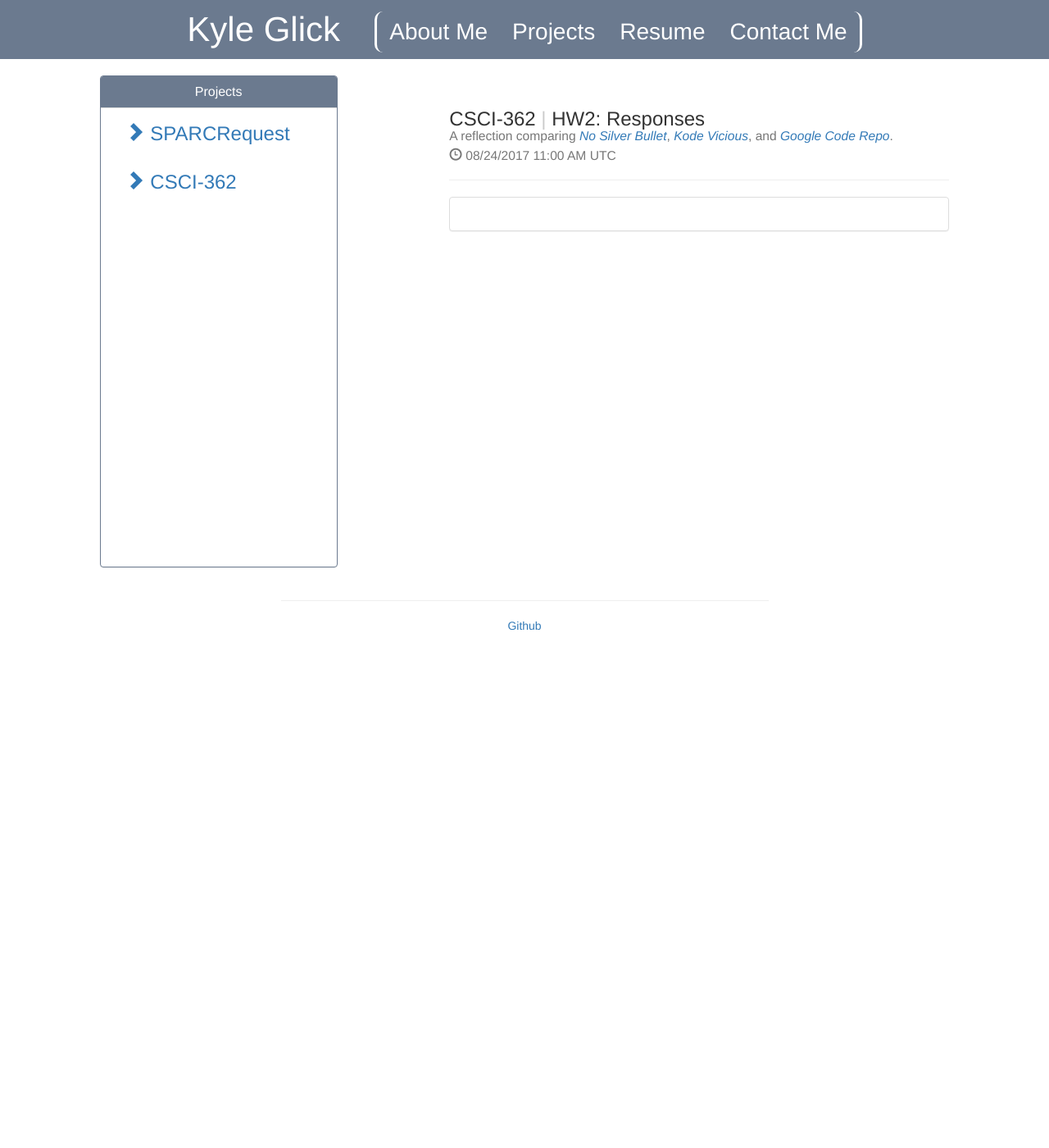
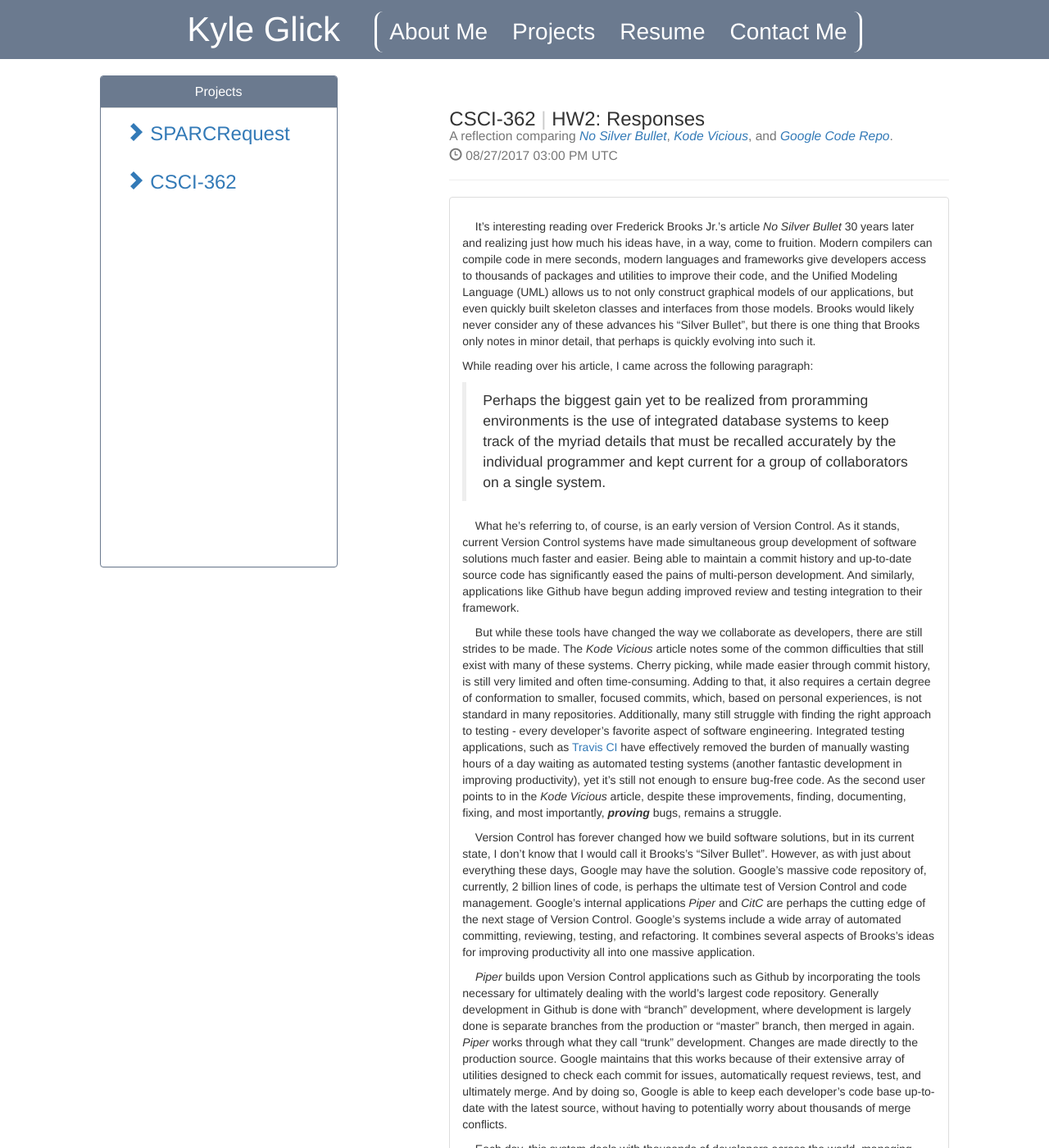
Before and after one commit to kayla-glick/kayla-glick.github.io, a Jekyll site: the page built from projects/CSCI-362/_posts/2017-08-27-hw2.md, in a window 1280 px wide and 1400 px high. Shown: the whole window at 82% size. Built offline with Jekyll 4.4.1, drawn with Linux system fonts in a browser that asks for light colours; nearby versions of some CDN libraries; some of the changed text lies outside the part shown.

Commit message:
added hw2, minor touch ups to other posts

```diff
--- a/projects/CSCI-362/_posts/2017-08-27-hw2.md
+++ b/projects/CSCI-362/_posts/2017-08-27-hw2.md
@@ -2,6 +2,21 @@
 layout: post
 title: "HW2: Responses"
 description: A reflection comparing [_No Silver Bullet_](http://stono.cs.cofc.edu/~bowring/classes/csci%20362/docs/NoSilverBulletOriginal.pdf), [_Kode Vicious_](http://stono.cs.cofc.edu/~bowring/classes/csci%20362/docs/p32-neville-neil.pdf), and [_Google Code Repo_](http://stono.cs.cofc.edu/~bowring/classes/csci%20362/docs/GoogleCodeRepo-78-potvin.pdf?id=0B2El51RQ1MQnTTVWYVNiOWhuX0U).
-date: 2017-08-24 11:00:00 -5EST
+date: 2017-08-27 15:00:00 -5EST
 category: CSCI-362
 ---
+
+&nbsp;&nbsp;&nbsp;&nbsp;It's interesting reading over Frederick Brooks Jr.'s article _No Silver Bullet_ 30 years later and realizing just how much his ideas have, in a way, come to fruition. Modern compilers can compile code in mere seconds, modern languages and frameworks give developers access to thousands of packages and utilities to improve their code, and the Unified Modeling Language (UML) allows us to not only construct graphical models of our applications, but even quickly built skeleton classes and interfaces from those models. Brooks would likely never consider any of these advances his "Silver Bullet", but there is one thing that Brooks only notes in minor detail, that perhaps is quickly evolving into such it.
+
+While reading over his article, I came across the following paragraph:
+> Perhaps the biggest gain yet to be realized from proramming environments is the use of integrated database systems to keep track of the myriad details that must be recalled accurately by the individual programmer and kept current for a group of collaborators on a single system.
+
+&nbsp;&nbsp;&nbsp;&nbsp;What he's referring to, of course, is an early version of Version Control. As it stands, current Version Control systems have made simultaneous group development of software solutions much faster and easier. Being able to maintain a commit history and up-to-date source code has significantly eased the pains of multi-person development. And similarly, applications like Github have begun adding improved review and testing integration to their framework.
+
+&nbsp;&nbsp;&nbsp;&nbsp;But while these tools have changed the way we collaborate as developers, there are still strides to be made. The _Kode Vicious_ article notes some of the common difficulties that still exist with many of these systems. Cherry picking, while made easier through commit history, is still very limited and often time-consuming. Adding to that, it also requires a certain degree of conformation to smaller, focused commits, which, based on personal experiences, is not standard in many repositories. Additionally, many still struggle with finding the right approach to testing - every developer's favorite aspect of software engineering. Integrated testing applications, such as [Travis CI](https://travis-ci.org/) have effectively removed the burden of manually wasting hours of a day waiting as automated testing systems (another fantastic development in improving productivity), yet it's still not enough to ensure bug-free code. As the second user points to in the _Kode Vicious_ article, despite these improvements, finding, documenting, fixing, and most importantly, _**proving**_ bugs, remains a struggle.
+
+&nbsp;&nbsp;&nbsp;&nbsp;Version Control has forever changed how we build software solutions, but in its current state, I don't know that I would call it Brooks's "Silver Bullet". However, as with just about everything these days, Google may have the solution. Google's massive code repository of, currently, 2 billion lines of code, is perhaps the ultimate test of Version Control and code management. Google's internal applications _Piper_ and _CitC_ are perhaps the cutting edge of the next stage of Version Control. Google's systems include a wide array of automated committing, reviewing, testing, and refactoring. It combines several aspects of Brooks's ideas for improving productivity all into one massive application.
+
+&nbsp;&nbsp;&nbsp;&nbsp;_Piper_ builds upon Version Control applications such as Github by incorporating the tools necessary for ultimately dealing with the world's largest code repository. Generally development in Github is done with "branch" development, where development is largely done is separate branches from the production or "master" branch, then merged in again. _Piper_ works through what they call "trunk" development. Changes are made directly to the production source. Google maintains that this works because of their extensive array of utilities designed to check each commit for issues, automatically request reviews, test, and ultimately merge. And by doing so, Google is able to keep each developer's code base up-to-date with the latest source, without having to potentially worry about thousands of merge conflicts.
+
+&nbsp;&nbsp;&nbsp;&nbsp;Each day, this system deals with thousands of developers across the world, managing thousands of commits to millions of lines of code, seemingly without flaw. With such power and utility, Google's toolkit of Version Control software could have the potential to one day become Brooks's "Silver Bullet" of software engineering.
```
Also changed, not shown: projects/CSCI-362/_posts/2017-08-23-hw0.md (+1 -1 lines), projects/CSCI-362/_posts/2017-08-27-hw3.md (+11 -1 lines).
